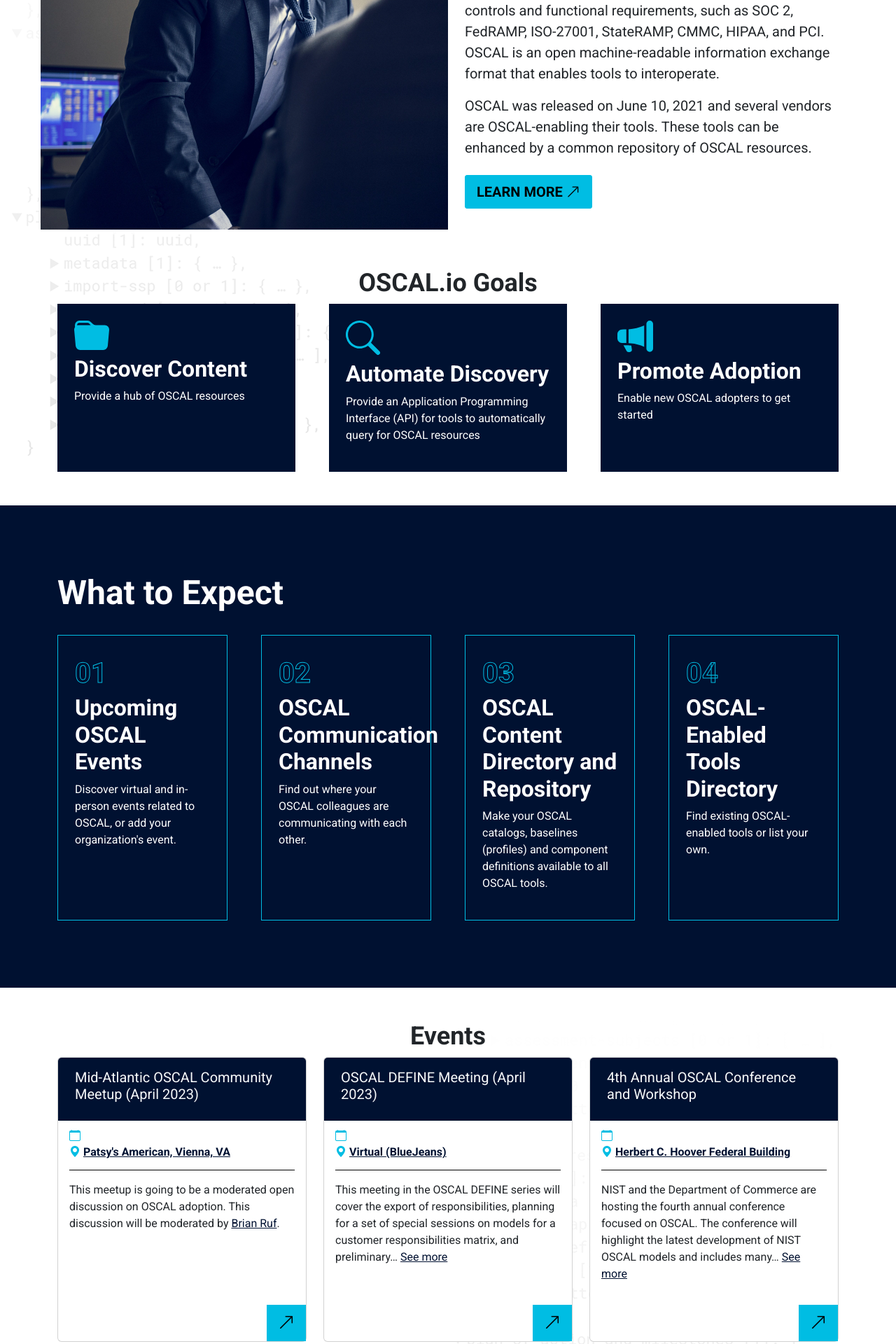
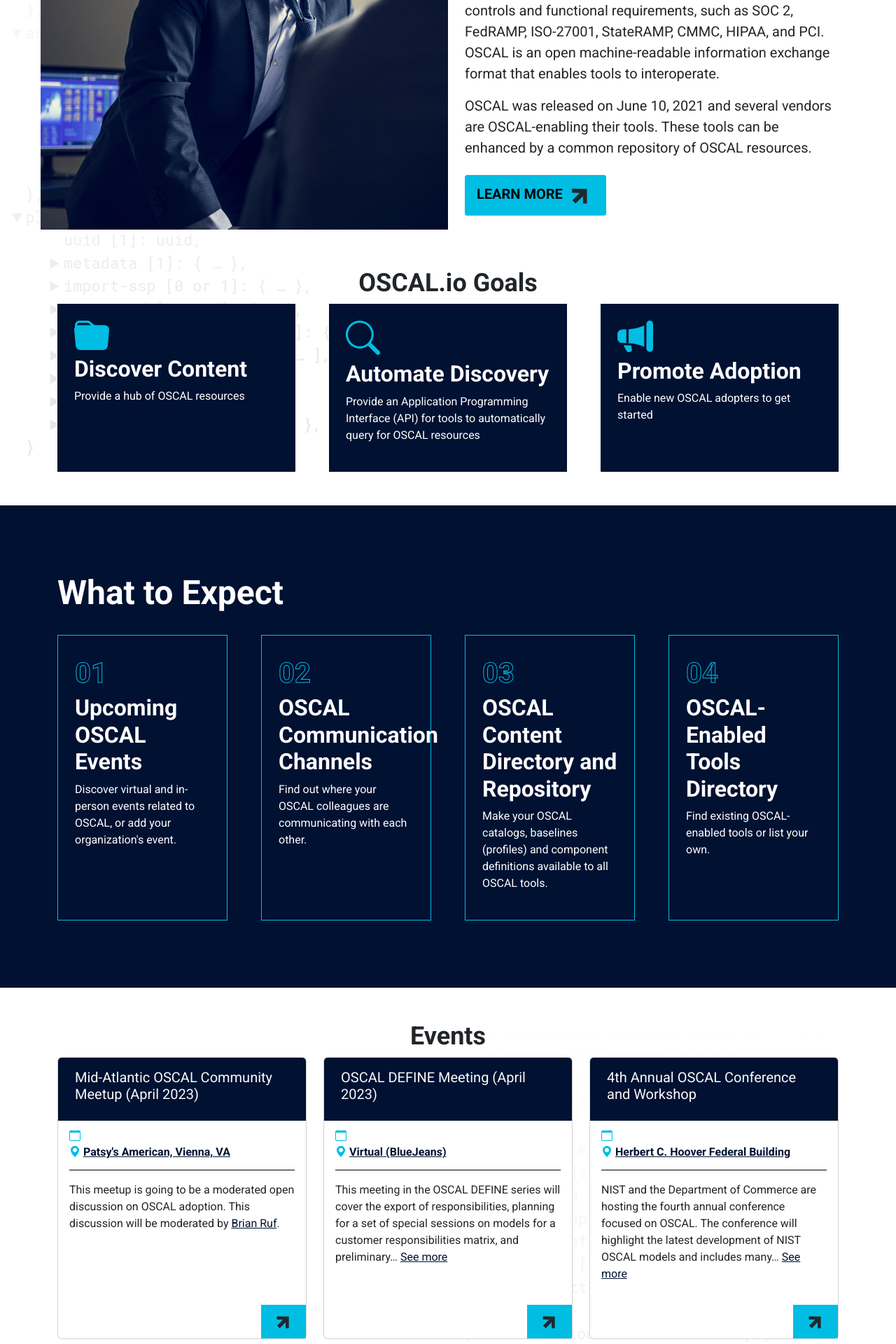
Before and after one commit to EasyDynamics/oscal.io, a Jekyll site: the page built from index.html, in a window 1280 px wide. Shown: the part 1153-3073 px from the top of the page at 70% size. Built offline with Jekyll 4.4.1, drawn with Linux system fonts in a browser that asks for light colours.

Commit message:
fix: buttons use the wrong icon

```diff
--- a/_includes/event-card.html
+++ b/_includes/event-card.html
@@ -28,7 +28,7 @@
     </div>
     <div class="d-flex flex-row-reverse p-0 card-footer bg-transparent border-0">
       <a class="m-0 px-3 py-2 bg-secondary text-black link-underline-opacity-0" href="{{ event.link.url | default: event.url }}" title="{{ event.link.name | default: "Event Details" }}" target="_blank">
-        <i class="bi-arrow-up-right fs-4"></i>
+        <img class="btn-arrow-icon" src="{{ "/assets/img/arrow.svg" | relative_url }}" alt="">
       </a>
     </div>
   </div>
--- a/_layouts/tools.html
+++ b/_layouts/tools.html
@@ -22,7 +22,7 @@ custom-scripts:
       </div>
       <div class="d-flex flex-row-reverse p-0 card-footer bg-transparent border-0">
         <a class="m-0 px-3 py-2 bg-secondary text-black link-underline-opacity-0" href="{{ tool.link }}" title="View details" target="_blank">
-          <i class="bi-arrow-up-right fs-4"></i>
+          <img class="btn-arrow-icon" src="{{ "/assets/img/arrow.svg" | relative_url }}" alt="">
         </a>
       </div>
     </div>
--- a/_sass/base.scss
+++ b/_sass/base.scss
@@ -80,3 +80,9 @@ h3, .h3 {
 button, .btn {
   text-transform: uppercase,
 }
+
+
+.btn-arrow-icon {
+  width: 2em;
+  height: 2em;
+}
--- a/index.html
+++ b/index.html
@@ -13,7 +13,7 @@ custom-styles:
         <p class="text-center lead">
         Community support for OSCAL-enabled applications
         </p>
-        <a class="btn btn-lg btn-secondary" href="#">Learn More</a>
+        <a class="btn btn-lg btn-secondary" href="/#about">Learn More</a>
         <a class="btn btn-lg btn-primary" href="/events/">View Events</a>
       </div>
     </div>
@@ -37,7 +37,10 @@ custom-styles:
             OSCAL was released on June 10, 2021 and several vendors are OSCAL-enabling their tools. These tools can be enhanced by a
             common repository of OSCAL resources.
           </p>
-          <a href="https://pages.nist.gov/OSCAL" class="btn btn-secondary btn-lg" target="_blank">Learn more <i class="bi-arrow-up-right"></i></a>
+          <a href="https://pages.nist.gov/OSCAL" class="btn btn-secondary btn-lg align-items-center" target="_blank">
+            <span>Learn More</span>
+            <img class="btn-arrow-icon" src="{{ "/assets/img/arrow.svg" | relative_url }}" alt="">
+          </a>
         </div>
       </div>
     </div>
@@ -123,7 +126,7 @@ custom-styles:
       </div>
       {% if upcomingEvents.size > 6 %}
       <div class="text-center mt-2">
-        <a class="btn btn-secondary btn-lg" href="/events/">View all events</a>
+        <a class="btn btn-secondary btn-lg" href="/events/">See More</a>
       </div>
       {% endif %}
     </div>
```
Also changed, not shown: assets/img/arrow.svg (renamed from assets/img/iconmonstr-arrow-19.svg).
